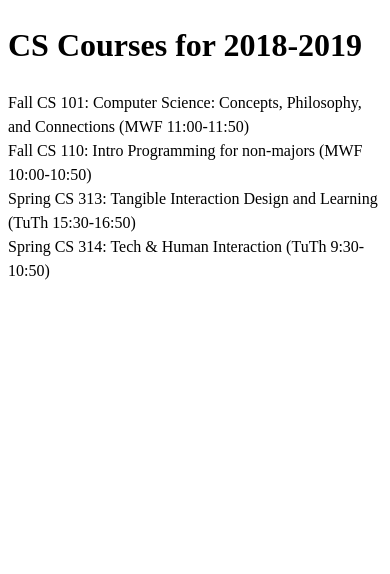
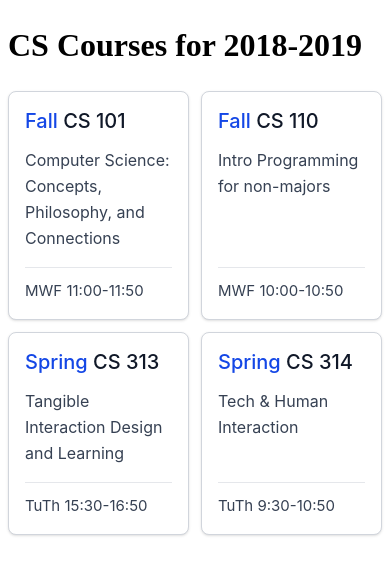
Before and after one commit to yuqi-liao0511/cs392-react-challenge, a React (Vite) app: page / in a window 390 px wide. Shown: the top 574 px of the page. Built offline with nearby package versions, Linux system fonts and the light colour scheme.

Commit message:
Style courses as responsive cards

```diff
--- a/src/App.tsx
+++ b/src/App.tsx
@@ -1,4 +1,4 @@
-import './App.css';
+//import './App.css';
 
 interface Course {
   term: string;
@@ -45,13 +45,27 @@ const schedule: Schedule = {
 const App = () => (
   <main>
     <h1>{schedule.title}</h1>
-    <ul className="course-list">
+
+    <ul className="grid grid-cols-[repeat(auto-fit,minmax(min(100%,11rem),1fr))] items-stretch gap-3">
       {Object.keys(schedule.courses).map((courseKey) => {
         const course = schedule.courses[courseKey];
 
         return (
-          <li key={courseKey}>
-            {course.term} CS {course.number}: {course.title} ({course.meets})
+          <li className="min-w-0" key={courseKey}>
+            <article className="flex h-full flex-col rounded-lg border border-gray-300 bg-white p-4 font-sans text-gray-900 shadow-sm">
+              <h2 className="mb-3 text-xl font-medium leading-snug">
+                <span className="text-blue-700">{course.term}</span> CS{' '}
+                {course.number}
+              </h2>
+
+              <p className="mb-4 text-base leading-relaxed text-gray-700">
+                {course.title}
+              </p>
+
+              <div className="mt-auto border-t border-gray-200 pt-3 text-[0.9375rem] text-gray-700">
+                {course.meets}
+              </div>
+            </article>
           </li>
         );
       })}
```
